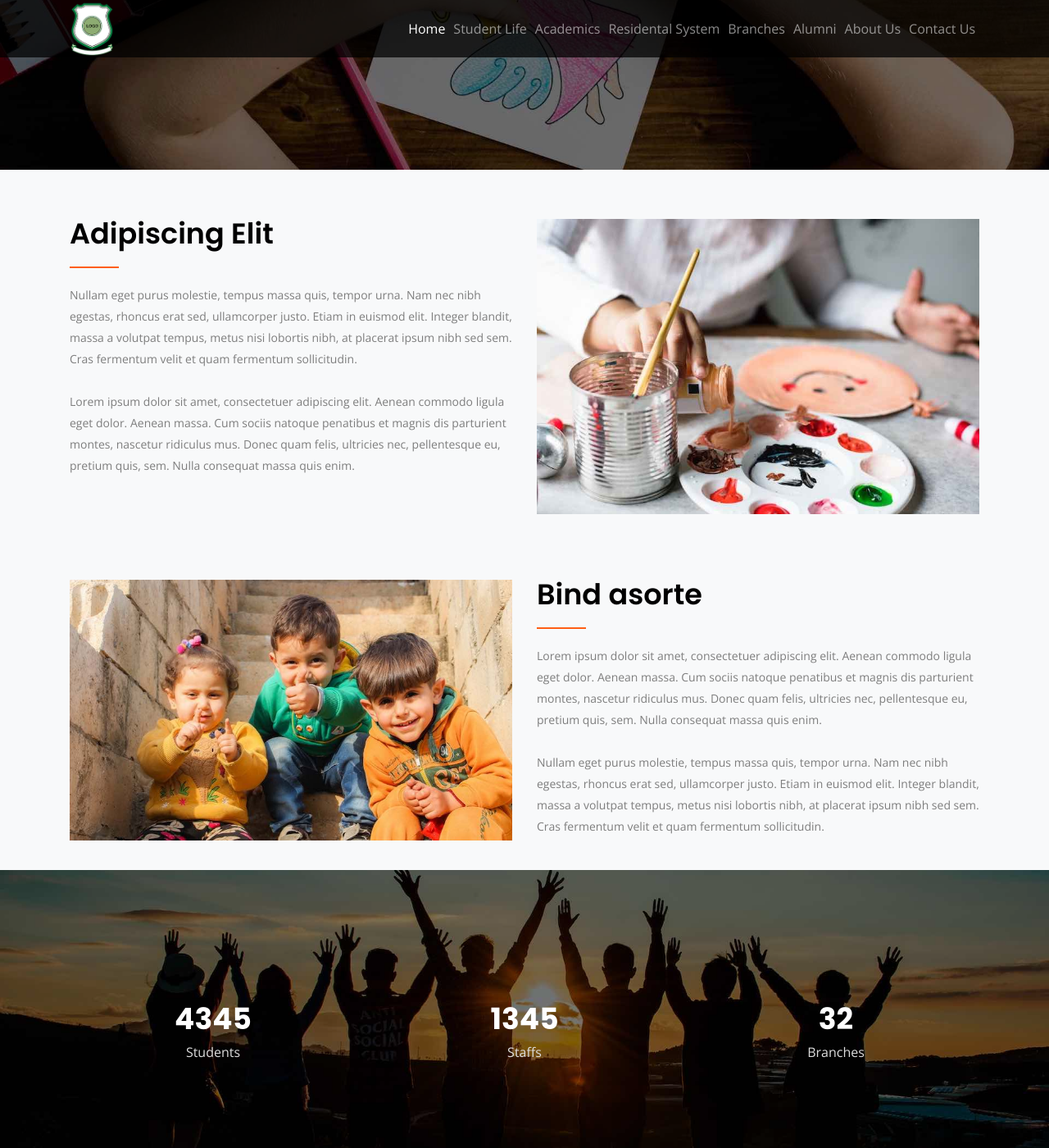
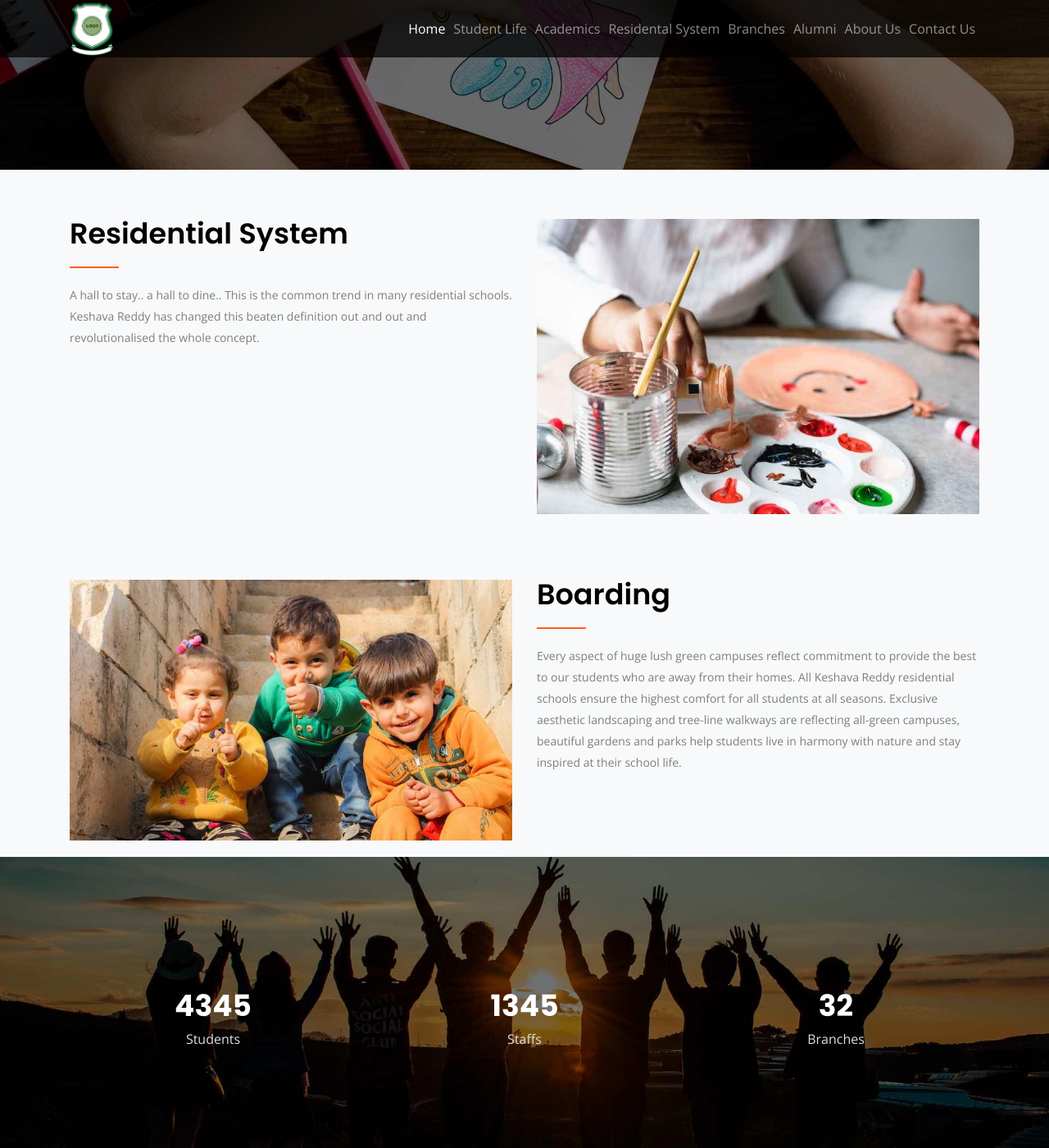
Before and after one commit to krei-school/krei-school.github.io, a Jekyll site: the page built from index.md, in a window 1280 px wide and 1400 px high, scrolled down 1949 px. Shown: the whole window at 82% size. Built offline with Jekyll 4.4.1, drawn with Linux system fonts in a browser that asks for light colours; some of the changed text lies outside the part shown.

Commit message:
Updated Index

```diff
--- a/index.md
+++ b/index.md
@@ -29,54 +29,41 @@
     url: "/about-us.html"
 sections:
   i1:
-    title: Adipiscing Elit
-    text: "Nullam eget purus molestie, tempus massa quis, tempor urna. Nam nec nibh
-      egestas, rhoncus erat sed, ullamcorper justo. Etiam in euismod elit. Integer
-      blandit, massa a volutpat tempus, metus nisi lobortis nibh, at placerat ipsum
-      nibh sed sem. Cras fermentum velit et quam fermentum sollicitudin. \n\nLorem
-      ipsum dolor sit amet, consectetuer adipiscing elit. Aenean commodo ligula eget
-      dolor. Aenean massa. Cum sociis natoque penatibus et magnis dis parturient montes,
-      nascetur ridiculus mus. Donec quam felis, ultricies nec, pellentesque eu, pretium
-      quis, sem. Nulla consequat massa quis enim."
+    title: Academics
+    text: |-
+      The sensational results of IIT and Medicine Foundation in various entrance examinations
+      present a true reflection of the strength of this foundation. The beyond corporate infrastructure
+      and facilities here have helped in singling them out in the arena of IIT & Medicine Foundation..
   i2:
-    title: Sit Amet Adipiscing Sem Neque
-    text: Lorem ipsum dolor sit amet, consectetur adipisicing elit. Sequi tempora
-      veritatis nemo aut ea iusto eos est expedita,quas ab adipisci. Maecenas tempus,
-      tellus eget condimentum rhoncus, sem quam semper libero, sit amet adipiscing
-      sem neque sed ipsum.Quisque blandit blandit purus vel pretium. Aenean at porta
-      justo. Sed vel massa enim. Nunc auctor, quam sed ultrices lacinia, tellus metus
-      sollicitudin dolor, id maximus erat mauris ac sem. Morbi ut lectus augue. Curabitur
-      vitae justo id odio fringilla viverra.
+    title: Student Life
+    text: |-
+      'Winners do not do different things, they do things differently'. This is exactly what has been happening
+      at Keshava Reddy!The stunning strategies, which are not for the mere sake of name but are the tangible translation of inflexible dedication made Keshava Reddy so different.
     url: "/about-us.html"
   i3:
-    title: Adipiscing Elit
-    text: "Nullam eget purus molestie, tempus massa quis, tempor urna. Nam nec nibh
-      egestas, rhoncus erat sed, ullamcorper justo. Etiam in euismod elit. Integer
-      blandit, massa a volutpat tempus, metus nisi lobortis nibh, at placerat ipsum
-      nibh sed sem. Cras fermentum velit et quam fermentum sollicitudin. \n\nLorem
-      ipsum dolor sit amet, consectetuer adipiscing elit. Aenean commodo ligula eget
-      dolor. Aenean massa. Cum sociis natoque penatibus et magnis dis parturient montes,
-      nascetur ridiculus mus. Donec quam felis, ultricies nec, pellentesque eu, pretium
-      quis, sem. Nulla consequat massa quis enim."
+    title: 'Residential System '
+    text: 'A hall to stay.. a hall to dine.. This is the common trend in many residential
+      schools. Keshava Reddy has changed this beaten definition out and out and revolutionalised
+      the whole concept. '
   i4:
-    title: Bind asorte
-    text: "Lorem ipsum dolor sit amet, consectetuer adipiscing elit. Aenean commodo
-      ligula eget dolor. Aenean massa. Cum sociis natoque penatibus et magnis dis
-      parturient montes, nascetur ridiculus mus. Donec quam felis, ultricies nec,
-      pellentesque eu, pretium quis, sem. Nulla consequat massa quis enim.\n\nNullam
-      eget purus molestie, tempus massa quis, tempor urna. Nam nec nibh egestas, rhoncus
-      erat sed, ullamcorper justo. Etiam in euismod elit. Integer blandit, massa a
-      volutpat tempus, metus nisi lobortis nibh, at placerat ipsum nibh sed sem. Cras
-      fermentum velit et quam fermentum sollicitudin. "
+    title: Boarding
+    text: Every aspect of huge lush green campuses reflect commitment to provide the
+      best to our students who are away from their homes. All Keshava Reddy  residential
+      schools ensure the highest comfort for all students at all seasons.  Exclusive
+      aesthetic landscaping and tree-line walkways are reflecting all-green campuses,
+      beautiful gardens and parks help students live in harmony with nature and stay
+      inspired at their school life.
   i5:
     counter:
       students: 4345
       staffs: 1345
       branches: 32
   i6:
-    title: Inside KREI
-    text: Quisque vestibulum metus vel erat ornare, nec venenatis odio tempus. Aenean
-      nec lectus vitae justo maximus tincidunt quis sed metusble.
+    title: All round Development at KREI
+    text: 'Keshava Reddy Educational Institutions have been the pioneer of academic
+      excellence in the field of school education. This tree sprouted from a little
+      seed of vision planted by Mr Keshav Reddy in the year 1993 with 196 students;
+      and has now branched out in 14 different places of the state with 40 branches. '
     cards:
       i1:
         title: Praesent malesuada placerat
```
